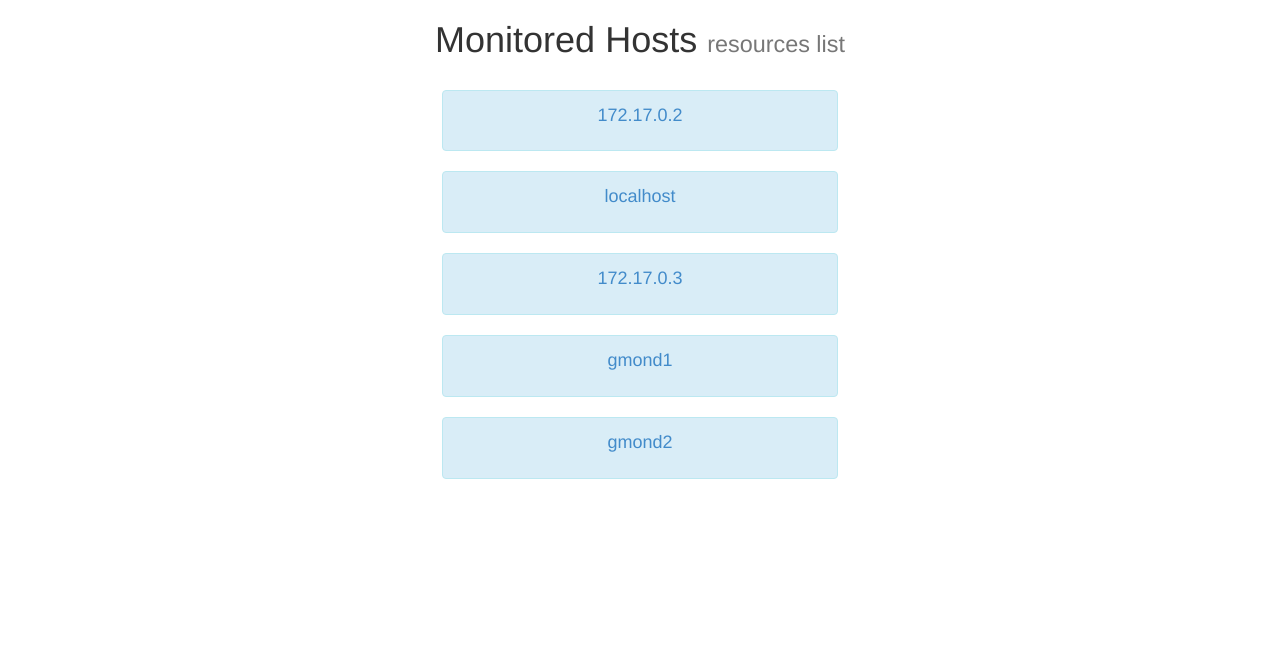
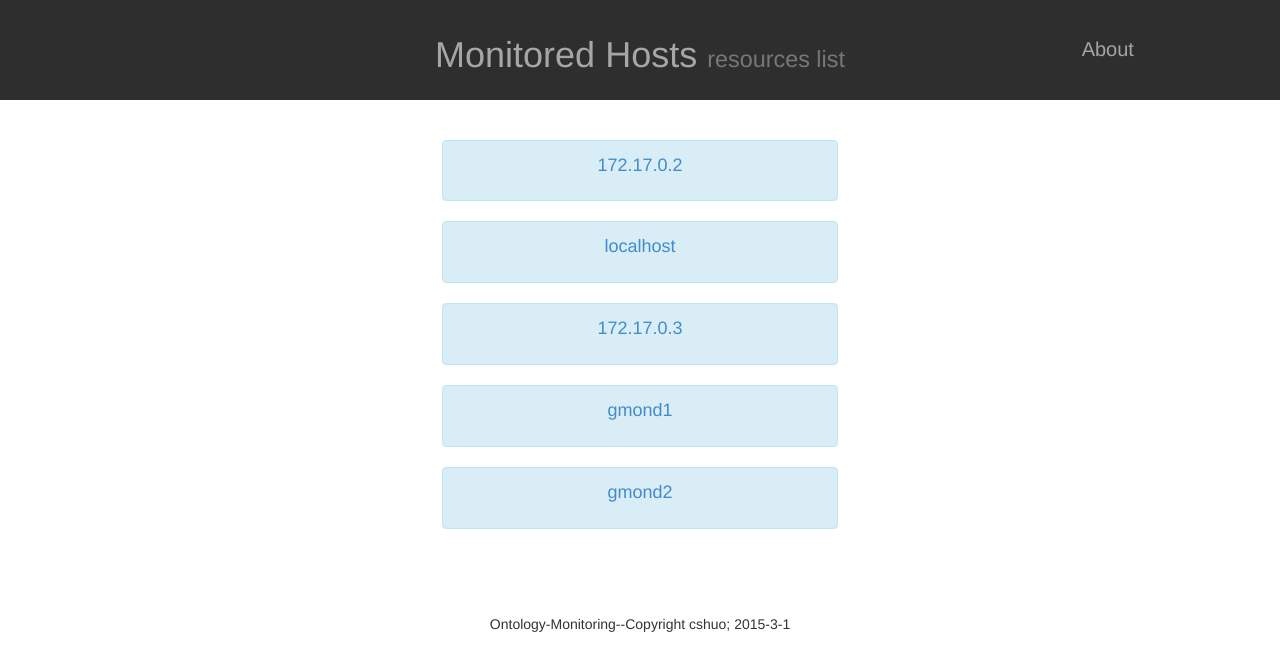
Before and after one commit to fengzhongliusu/monitor, a Django app: template ganglia/templates/ganglia/index.html in a window 1280 px wide. Shown: the top 671 px of the page. Run offline with Django 3.2, Linux system fonts and the light colour scheme; the template is opened without the code that fills it: values that come from a table or form of the project are taken from there, others are empty; data comes from the database, SQL or seed files in the repository; some libraries are stand-ins or nearby versions.

Commit message:
change some part of html,prepare to fresh the style of page

```diff
--- a/ganglia/templates/ganglia/base.html
+++ b/ganglia/templates/ganglia/base.html
@@ -8,10 +8,10 @@
     <script src="{% static 'ganglia/js/jquery.js' %}"></script>
     <script src="{% static 'ganglia/js/jquery.flot.js' %}"></script>
     <script src="{% static 'ganglia/js/jquery.flot.time.js' %}"></script>
-    <h1 align=center>{% block title %}{% endblock %}</h1>
 </head>
 
 <body>
-    <div id="content">{% block content %}{% endblock %}</div>
+    {% block title %}{% endblock %}
+    {% block content %}{% endblock %}
 </body>
 </html>
--- a/ganglia/templates/ganglia/detail.html
+++ b/ganglia/templates/ganglia/detail.html
@@ -9,7 +9,7 @@
         </h2>
     </div>
     <div class="col-md-1 col-md-offset-1">
-        <small align="right"><a href="{% url 'ganglia:index' %}">Home</a></small>
+        <h3 align="right"><a href="{% url 'ganglia:index' %}">Home</a></h3>
     </div>
 </div>
 <h3 align=center id="test_update"></h3>
--- a/ganglia/templates/ganglia/index.html
+++ b/ganglia/templates/ganglia/index.html
@@ -1,14 +1,23 @@
 {% extends "ganglia/base.html" %}
 {% block title%}
+<div class="row" style="background-color:#2e2e2e;padding:15px;color:#a6a6a6">
+	<div class="col-md-6 col-md-offset-3">
+		<div>
 			<h1 align=center>
 				Monitored Hosts
 				<small>resources list</small>
 			</h1>
-	  <br/>
+		</div>
+	</div>
+	<div class="col-md-1 col-md-offset-1" style="padding-top:20px">
+		<a href="#" style="font-size:20px;color:#a6a6a0">About</a>
+	</div>
+</div>
+<br/><br/>
 {% endblock %}
-<br/>
-<br/>
+
 {% block content %}
+{% load staticfiles %}
 <div class="container-fluid">
 	<div class="row">
 		<div class="col-xs-6 col-md-4"></div>
@@ -37,6 +46,10 @@
 		</div>
 		<div class="col-xs-6 col-md-4"></div>
 	</div>
+	<!--div class="footer navbar-fixed-bottom" align=center style="background-color:#2e2e2e;padding:25px"-->
+	<div class="footer" align=center style="padding-top:65px">
+		Ontology-Monitoring--Copyright cshuo; 2015-3-1
+	</div>
 </div>
 
 <script type="text/javascript">
--- a/ganglia/views.py
+++ b/ganglia/views.py
@@ -45,6 +45,7 @@ def detail(request,resource_id):
             rel_list.append(rel_fil[0])
     return render(request,"ganglia/detail.html",{'resource':res,'metric_list':mtc_list,'relate_list':rel_list})
 
+
 '''
 considering there is one and only one specified cluster
 this function generated the according xml of the rrd
```
Also changed, not shown: ganglia/static/ganglia/images/back.jpg (added), 1 other file. Lines whose indentation alone changed are shown as unchanged.
